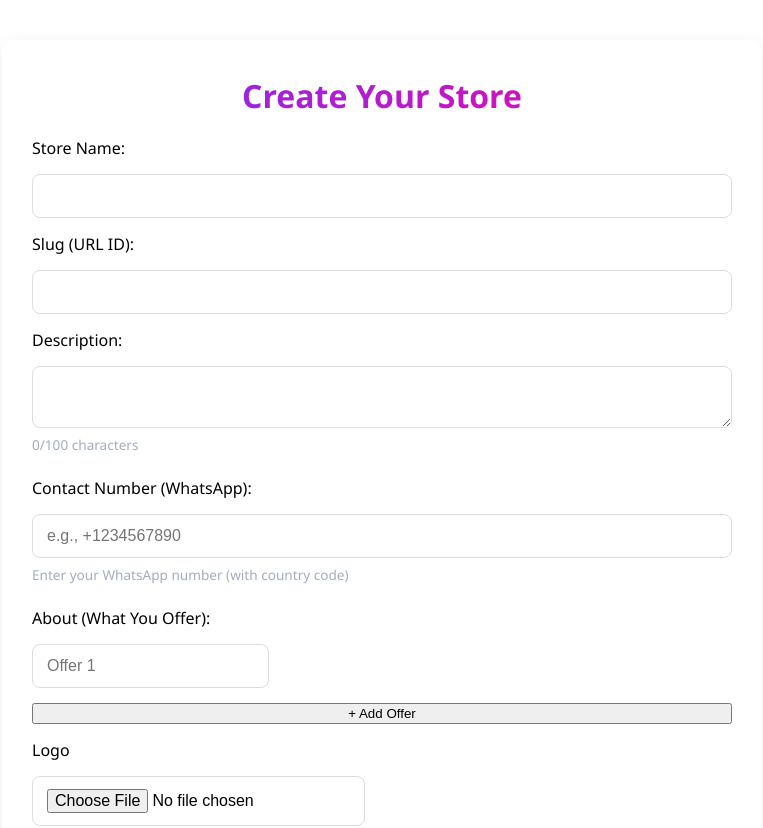
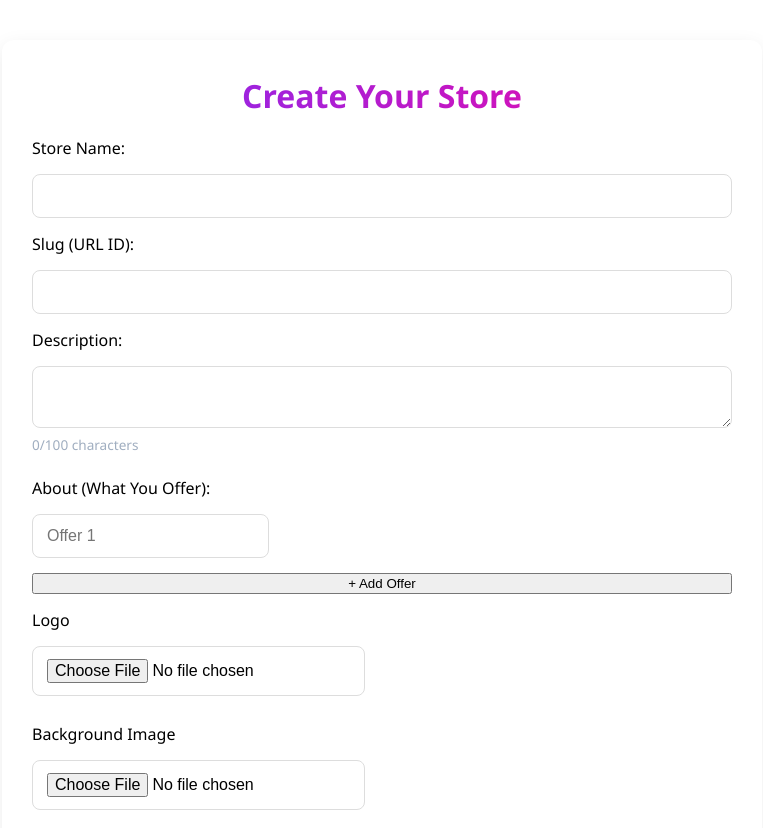
Before and after one commit to auroraweb945/vendra.io, a React (Vite) app in the folder frontend/vite-project/: page /create-store in a window 1280 px wide. Shown: the top 828 px of the page, without its empty margins (258-1021 px from the left). Built offline with nearby package versions, Linux system fonts and the light colour scheme.

Commit message:
removed the whatsapp feature frmy storeSubscriptionModal and the createstore

```diff
--- a/frontend/vite-project/src/components/StoreSettingsModal.jsx
+++ b/frontend/vite-project/src/components/StoreSettingsModal.jsx
@@ -17,7 +17,6 @@ const StoreSettingsModal = ({ onClose }) => {
     logo_url: '',
     background_url: '',
     feedbacks: [{ author: '', message: '' }],
-    contact_number: '',
   });
 
   useEffect(() => {
@@ -52,7 +51,6 @@ const StoreSettingsModal = ({ onClose }) => {
           Array.isArray(res.data.feedbacks) && res.data.feedbacks.length > 0
             ? res.data.feedbacks.slice(0, 3)
             : [{ author: '', message: '' }],
-        contact_number: res.data.contact_number || '',
       });
     } catch (err) {
       setError('Failed to load store');
@@ -184,17 +182,6 @@ const StoreSettingsModal = ({ onClose }) => {
         <small>{formData.description.length}/100 characters</small>
         <br/>
 
-        <label>Contact Number (WhatsApp):</label>
-        <input
-          name="contact_number"
-          type="tel"
-          value={formData.contact_number}
-          onChange={handleChange}
-          placeholder="e.g., +1234567890"
-        />
-        <small>Enter your WhatsApp number (with country code)</small>
-        <br/>
-
         {/* 🟢 Offers Section */}
         <label>Store Offers (up to 3):</label>
         {formData.about.map((offer, index) => (
--- a/frontend/vite-project/src/pages/CreateStore.jsx
+++ b/frontend/vite-project/src/pages/CreateStore.jsx
@@ -15,7 +15,6 @@ const CreateStore = () => {
     logo_url: '',
     background_url: '',
     feedbacks: [{ author: '', message: '' }],
-    contact_number: '',
   });
 
   const [msg, setMsg] = useState('');
@@ -151,16 +150,6 @@ const CreateStore = () => {
         />
         <small>{form.description.length}/100 characters</small>
 
-        <label>Contact Number (WhatsApp):</label>
-        <input
-          type="tel"
-          name="contact_number"
-          value={form.contact_number}
-          onChange={handleInputChange}
-          placeholder="e.g., +1234567890"
-        />
-        <small>Enter your WhatsApp number (with country code)</small>
-
         {/* 🟢 Offers Section */}
         <label>About (What You Offer):</label>
         {form.about.map((offer, index) => (
--- a/frontend/vite-project/src/styles/sidebar.css
+++ b/frontend/vite-project/src/styles/sidebar.css
@@ -274,7 +274,6 @@
   .sidebar {
     width: 100%;
     padding: 70px 20px 20px 20px;
-    margin-right: 100px;
   }
 
   .mobile-top-bar {
```
